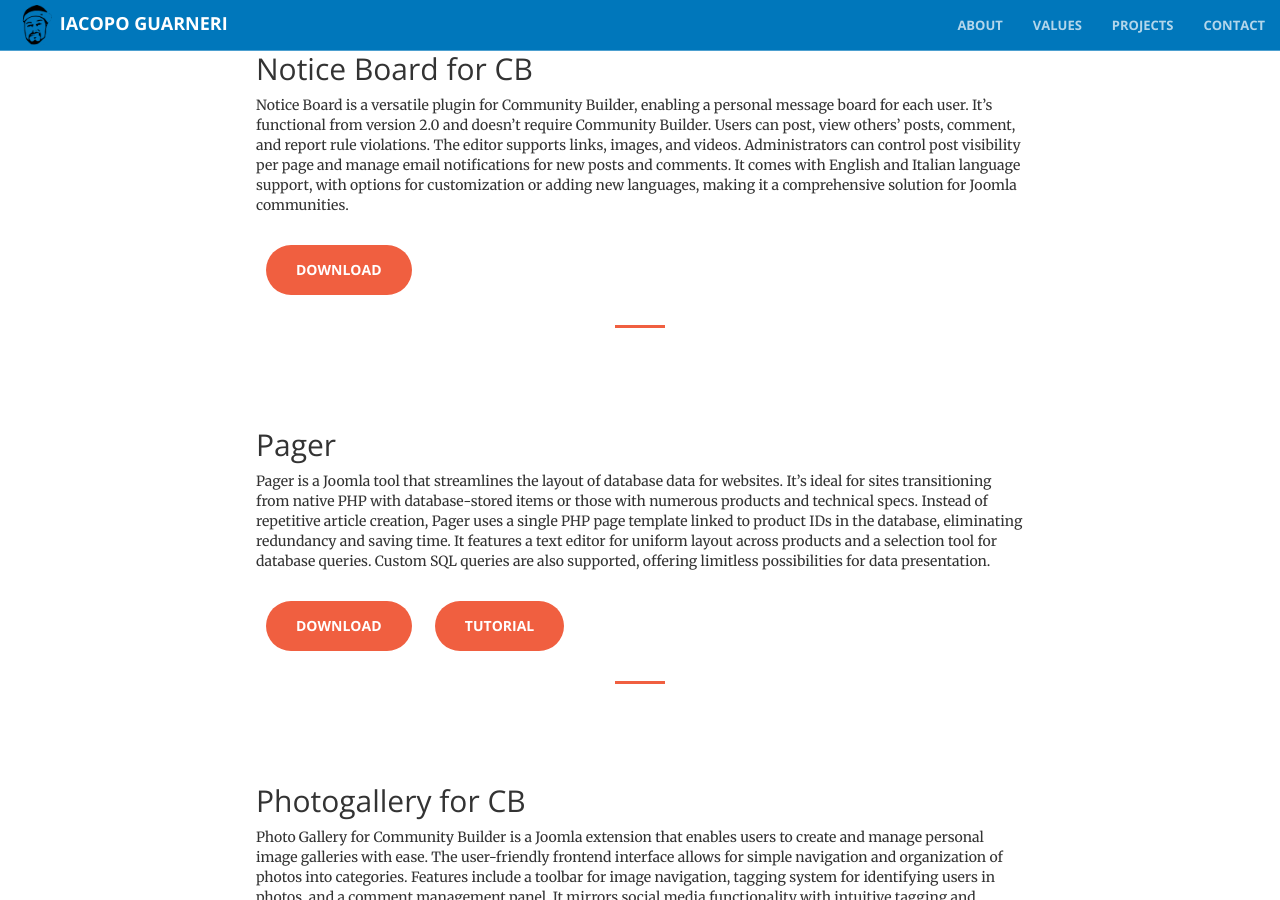
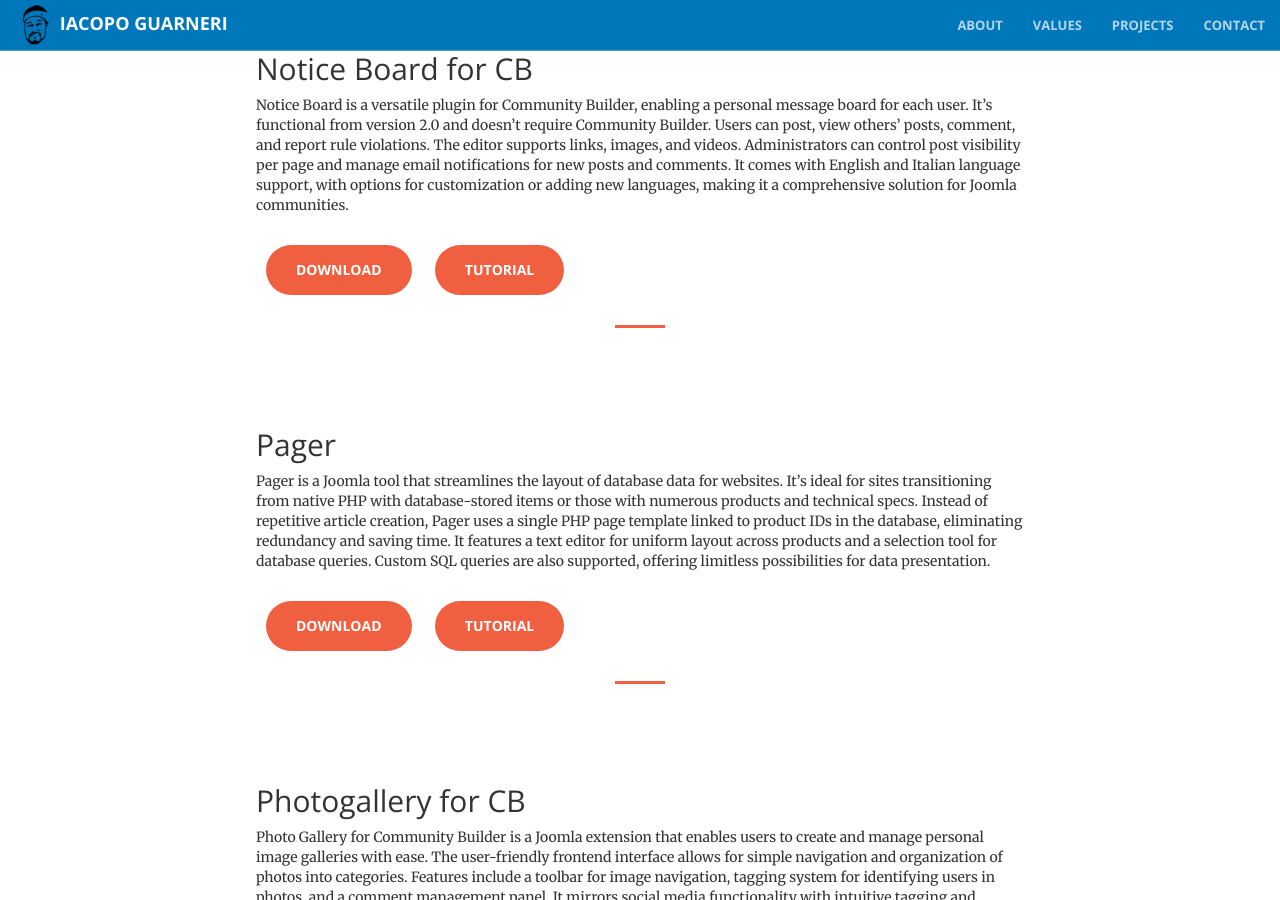
Before and after one commit to iacoposk8/iacoposk8.github.io, a Jekyll site: the page built from projects/joomla-extensions/index.html, in a window 1280 px wide and 900 px high, scrolled down 3492 px. Built offline with Jekyll 4.4.1, drawn with Linux system fonts in a browser that asks for light colours.

Commit message:
Update index.html

```diff
--- a/projects/joomla-extensions/index.html
+++ b/projects/joomla-extensions/index.html
@@ -95,6 +95,7 @@ Map for K2 is a practical plugin for the K2 component in Joomla. It simplifies a
 Notice Board is a versatile plugin for Community Builder, enabling a personal message board for each user. It’s functional from version 2.0 and doesn’t require Community Builder. Users can post, view others’ posts, comment, and report rule violations. The editor supports links, images, and videos. Administrators can control post visibility per page and manage email notifications for new posts and comments. It comes with English and Italian language support, with options for customization or adding new languages, making it a comprehensive solution for Joomla communities.
 <br /><br />
 <a href="https://payhip.com/b/sl0ua" target="_blank" class="btn btn-primary btn-xl">Download</a>
+<a href="https://www.youtube.com/watch?v=KmMkuSw1OVI" target="_blank" class="btn btn-primary btn-xl">Tutorial</a>
 
 <hr>
 
```
